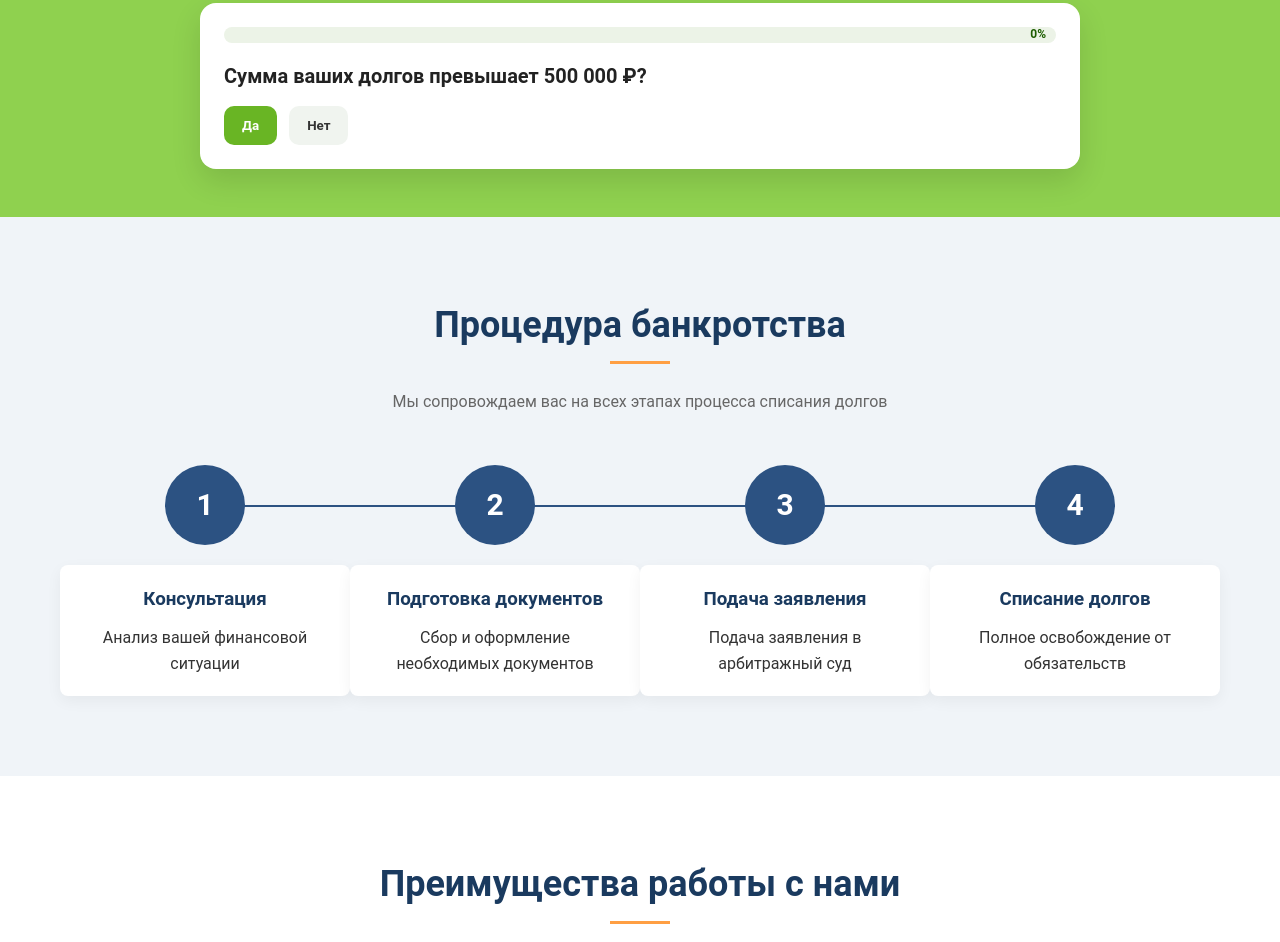
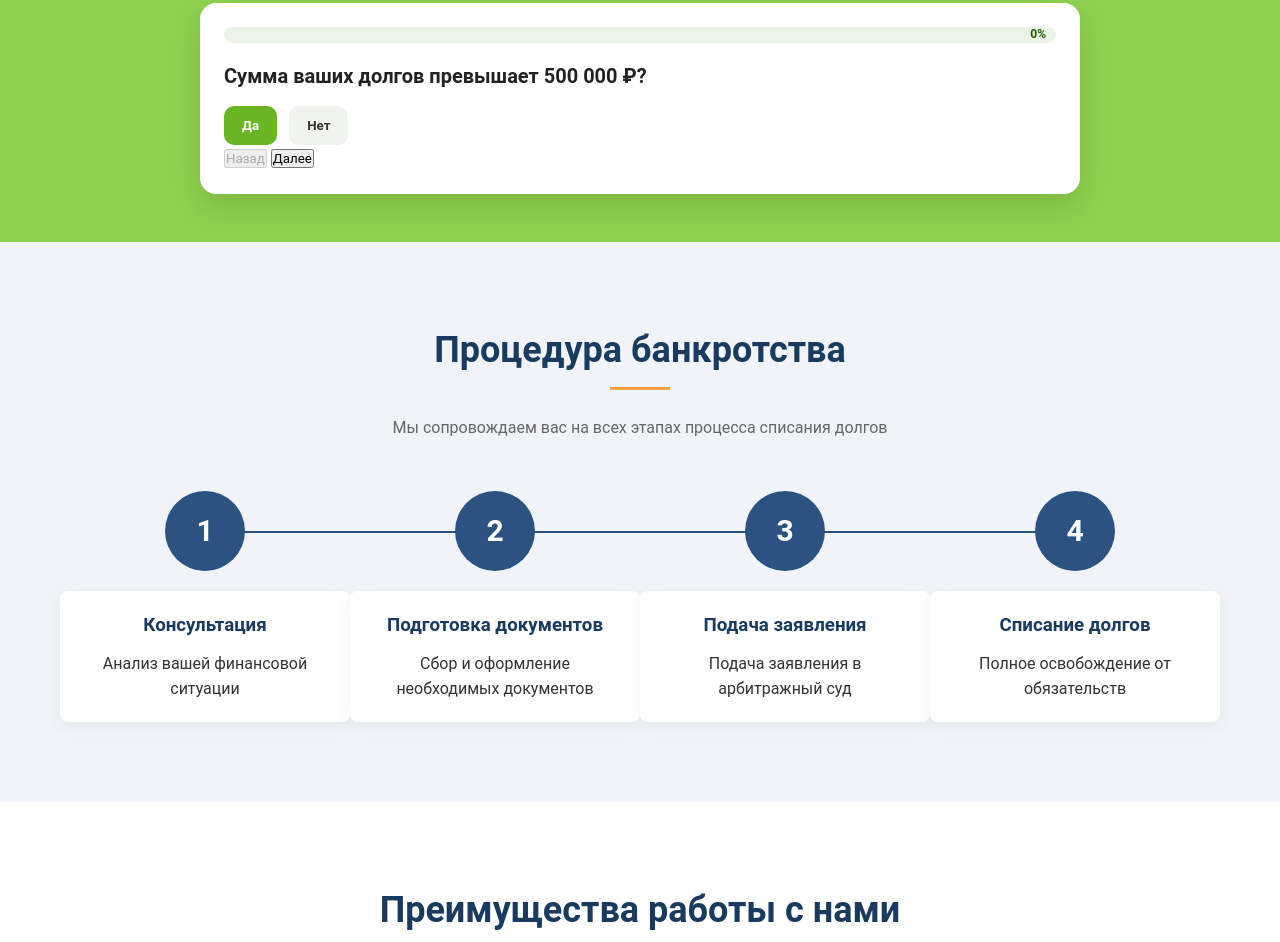
Before and after one commit to nstrvgsh/bankruptcy-website, a plain HTML site: page index.html in a window 1280 px wide. Shown: the part 1272-2214 px from the top of the page. Drawn offline with Linux system fonts and the light colour scheme.

Commit message:
АПДЕЙТ4

```diff
--- a/index.html
+++ b/index.html
@@ -79,13 +79,28 @@
 <p>Ответьте всего на 5 вопросов</p>
 </div>
 
+
 <div class="lead-quiz__card">
 <div class="lead-quiz__progress" role="progressbar" aria-valuemin="0" aria-valuemax="100" aria-valuenow="0">
 <div class="lead-quiz__progress-bar" style="width:0%"></div>
 <div class="lead-quiz__progress-text">0%</div>
 </div>
 
+
 <div class="lead-quiz__body" id="lead-quiz-body" aria-live="polite"></div>
+
+
+<div class="lead-quiz__footer">
+<button type="button" class="btn-outline" id="quiz-prev" disabled>Назад</button>
+<button type="button" class="btn-primary" id="quiz-next">Далее</button>
+</div>
+
+
+<!-- Сообщения об ошибках / успехе -->
+<div class="lead-quiz__note" id="lead-quiz-note" hidden></div>
+</div>
+</div>
+</section>
 
         <!-- Сообщения об ошибках / успехе -->
         <div class="lead-quiz__note" id="lead-quiz-note" hidden></div>
```
Lines whose indentation alone changed are shown as unchanged.
